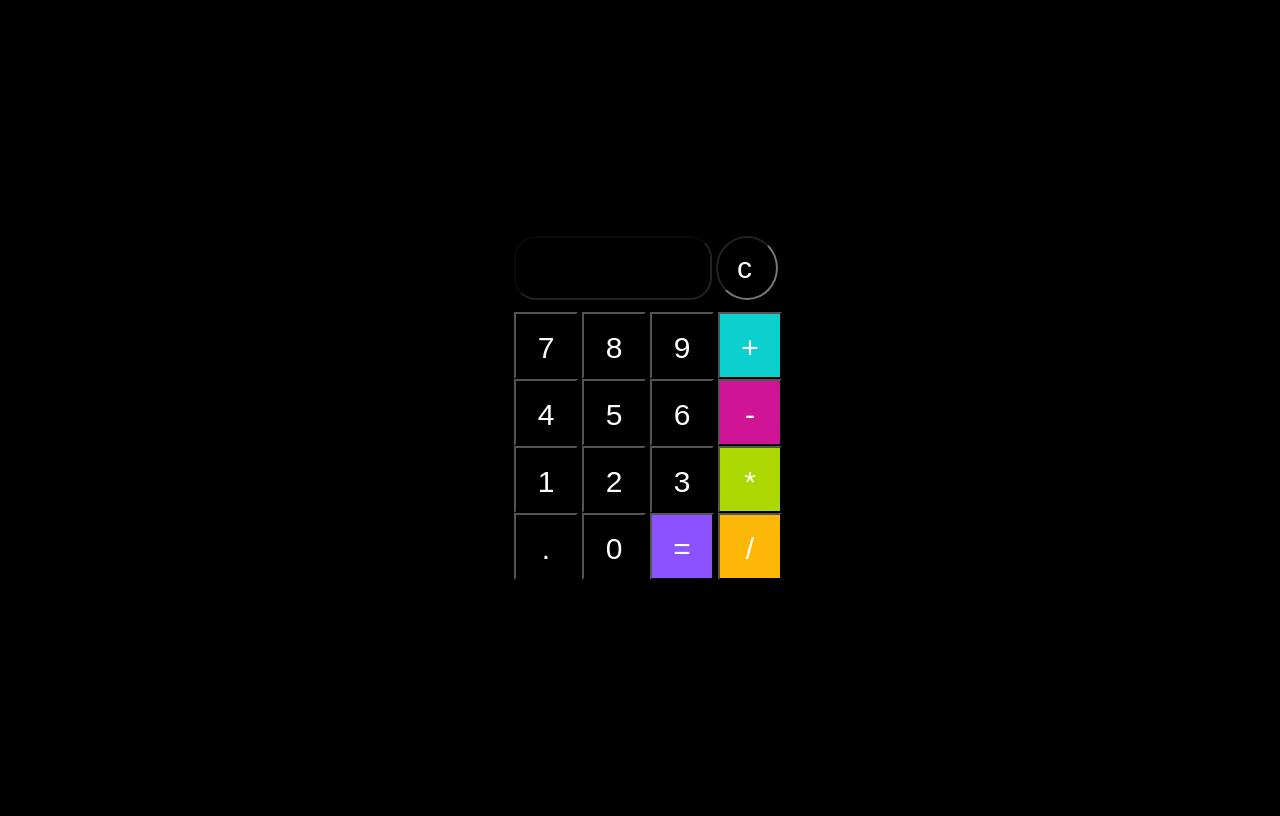
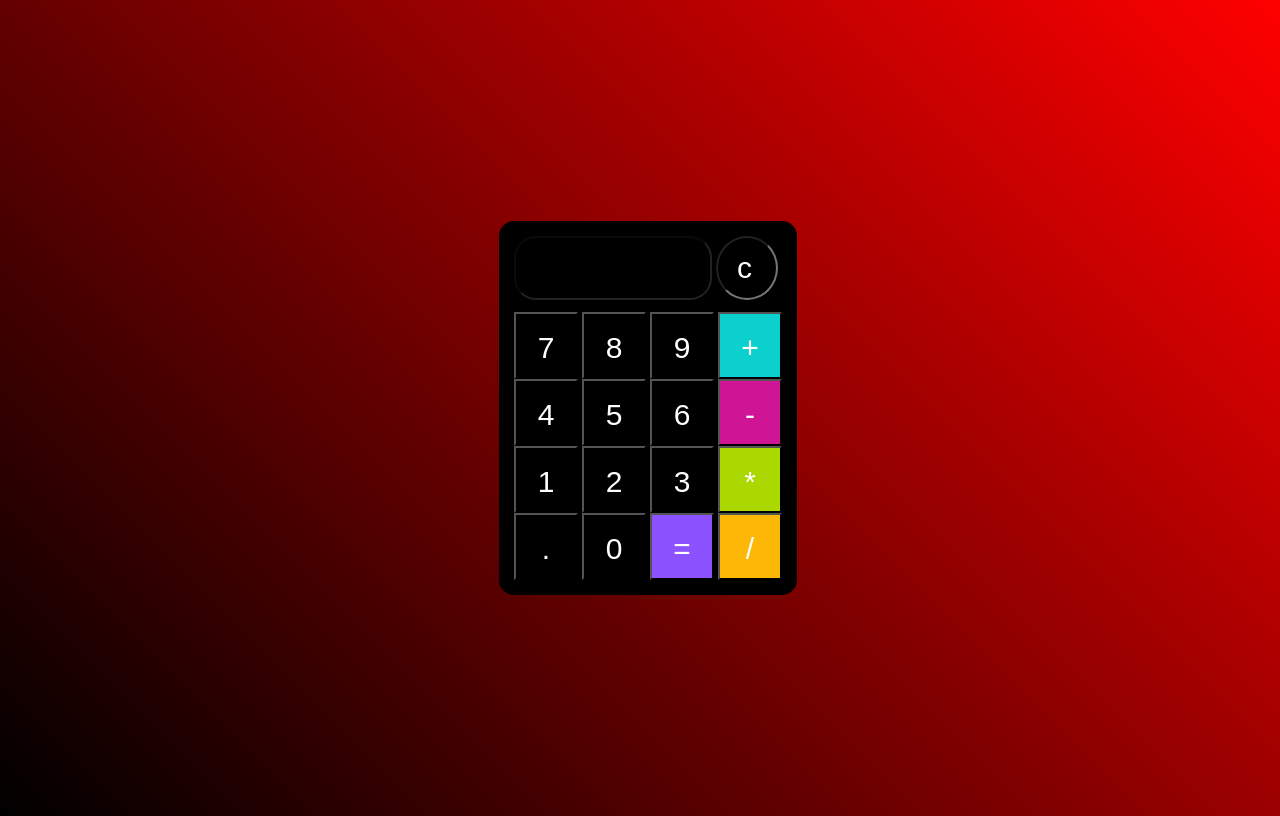
Before and after one commit to WiltonEndril/Calculadora, a plain HTML site: page projeto port calculadora/Calculadora-black/index.html in a window 1280 px wide. Drawn offline with Linux system fonts and the light colour scheme.

Commit message:
Add files via upload
Deixei mais agradavel para uso.

Aprendendo e evoluindo!

```diff
--- a/projeto port calculadora/Calculadora-black/index.html
+++ b/projeto port calculadora/Calculadora-black/index.html
@@ -8,8 +8,10 @@
     <title>Calculadora Black</title>
 </head>
 <body>
-    <div class="main">
-        <form action ="" name="calculator">
+
+    <div class="calculadora">
+          <div class="main">
+            <form action ="" name="calculator">
 
 
             <input type="text" class="text maincolor" name="text1" disabled>
@@ -54,6 +56,7 @@
 
         </form>
      </div>
+    </div>
 
 </body>
 <script src="script.js"></script>
--- a/projeto port calculadora/Calculadora-black/style.css
+++ b/projeto port calculadora/Calculadora-black/style.css
@@ -1,4 +1,11 @@
 @import url('https://fonts.googleapis.com/css2? family= Bebas+Neue & display=swap');
+
+.calculadora{
+    position: absolute;
+    background: black;
+    border-radius: 15px;
+    padding: 15px;
+}
 
 body {
 
@@ -7,7 +14,7 @@ body {
     display: flex;
     align-items: center;
     justify-content: center;
-    background: #000;
+    background: linear-gradient(45deg, black,red);
 
 }
 input{
@@ -31,6 +38,8 @@ border-radius: 22px;
 letter-spacing: 5px;
 text-align: center;
 margin-bottom: 12px;
+background-color: #fff;
+
 }
 
 .text1{
@@ -72,3 +81,8 @@ background-color: #000;
 .ora{
     background-color: #fcb707;
 }
+
+.num:hover {
+    background-color: grey;
+
+}
```
